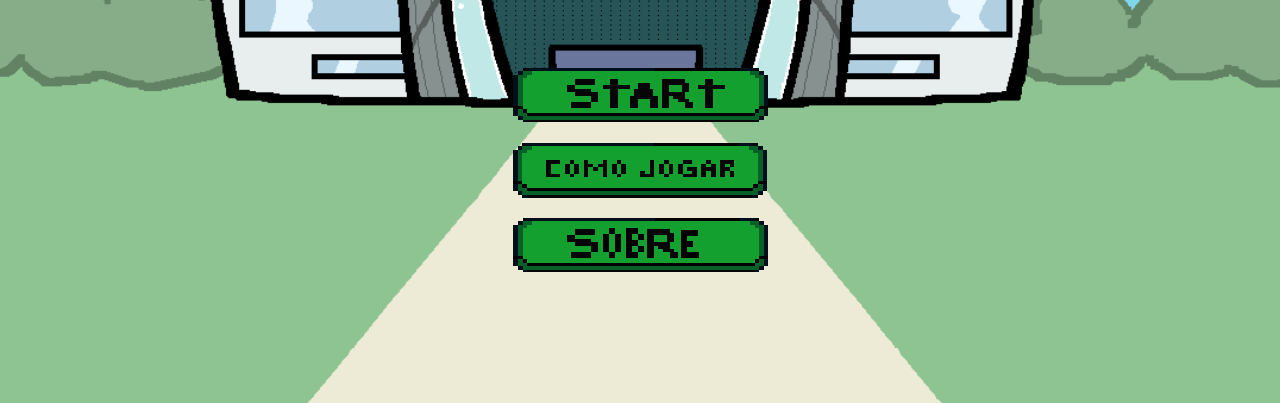
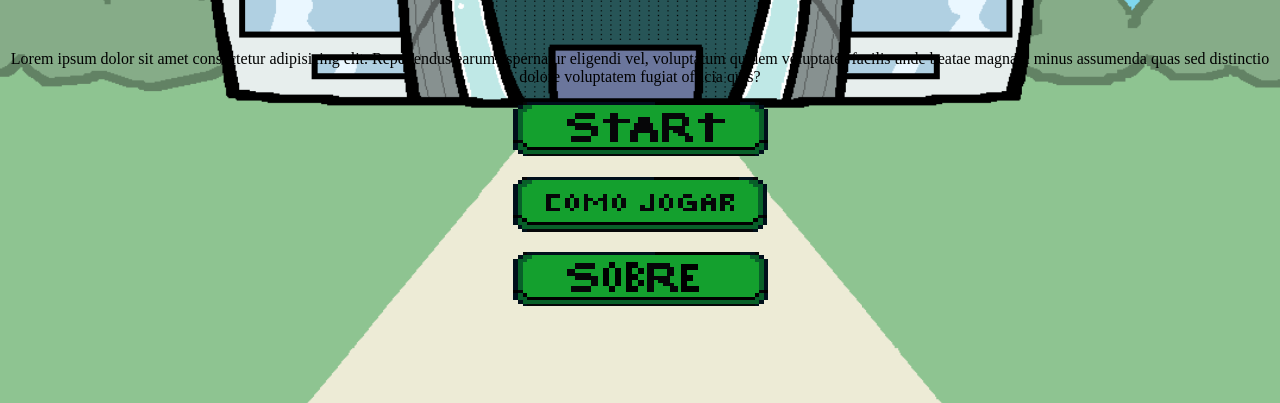
Before and after one commit to luizgustaoliv/data_quest, a plain HTML site: page src/inicial.html in a window 1280 px wide. Shown: the part 397-800 px from the top of the page. Drawn offline with Linux system fonts and the light colour scheme.

Commit message:
primeiro commit

```diff
--- a/src/inicial.html
+++ b/src/inicial.html
@@ -10,6 +10,7 @@
 <body>
     <div class="title">
         <img class="logo" src="assets/logo.png" alt="logo">
+        <p>Lorem ipsum dolor sit amet consectetur adipisicing elit. Repellendus earum aspernatur eligendi vel, voluptatum quidem voluptates facilis unde beatae magnam minus assumenda quas sed distinctio dolore voluptatem fugiat officia quis?</p>
     </div>
 
     <div class="botoes">
```
